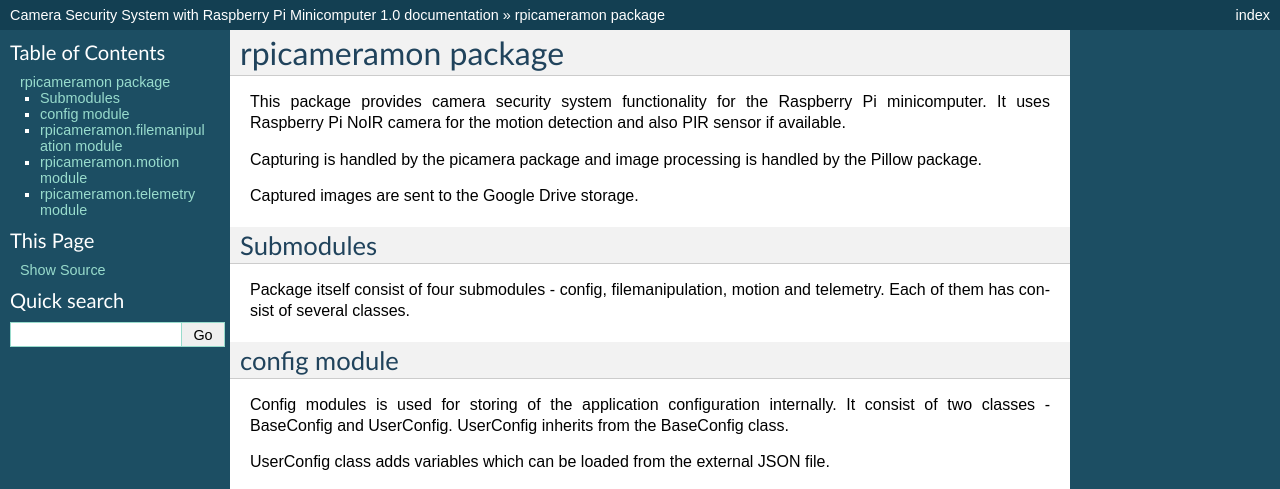
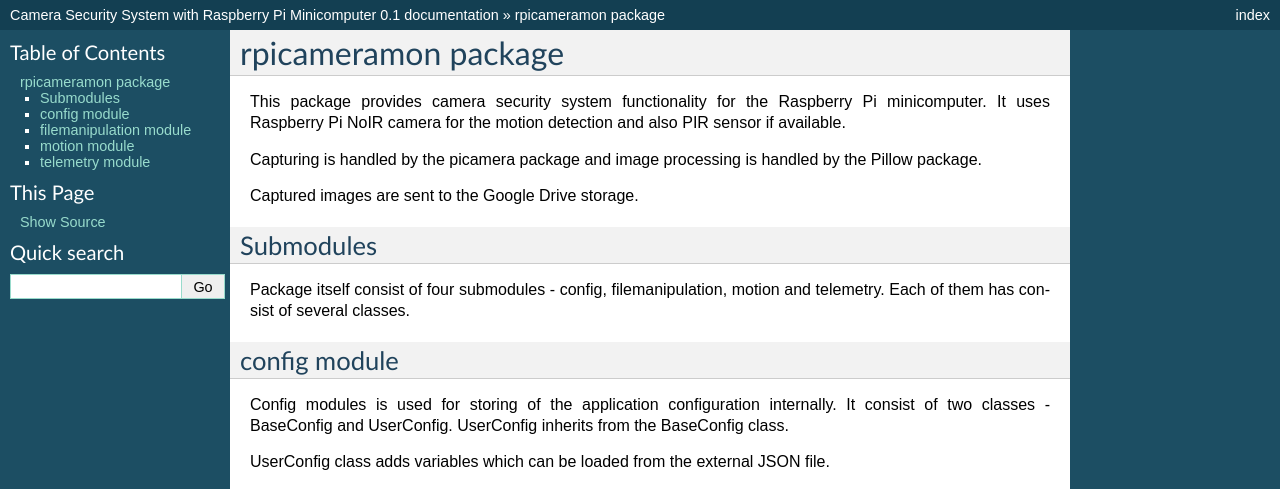
Before and after one commit to marekvi95/bakalarka, a Sphinx documentation site: the page built from docs/rpicameramon.rst, in a window 1280 px wide, cut to the strip 0-489 px from the top of the page. Built offline with Sphinx 7.4.7, drawn with Linux system fonts in a browser that asks for light colours; some of the changed text lies outside the part shown.

Commit message:
documentation update

```diff
--- a/docs/conf.py
+++ b/docs/conf.py
@@ -62,9 +62,9 @@
 # built documents.
 #
 # The short X.Y version.
-version = '1.0'
+version = '0.1'
 # The full version, including alpha/beta/rc tags.
-release = '1.0'
+release = '0.1'
 
 # The language for content autogenerated by Sphinx. Refer to documentation
 # for a list of supported languages.
@@ -298,7 +298,7 @@
 
 # If false, no module index is generated.
 #
-# latex_domain_indices = True
+latex_domain_indices = False
 
 
 # -- Options for manual page output ---------------------------------------
@@ -332,7 +332,7 @@
 
 # If false, no module index is generated.
 #
-# texinfo_domain_indices = True
+texinfo_domain_indices = False
 
 # How to display URL addresses: 'footnote', 'no', or 'inline'.
 #
@@ -340,4 +340,8 @@
 
 # If true, do not generate a @detailmenu in the "Top" node's menu.
 #
-# texinfo_no_detailmenu = False
+texinfo_no_detailmenu = True
+
+
+# Parsing Order
+autodoc_member_order = 'bysource'
--- a/docs/rpicameramon.rst
+++ b/docs/rpicameramon.rst
@@ -22,10 +22,9 @@
 
 .. automodule:: rpicameramon.config
     :members:
-    :undoc-members:
     :show-inheritance:
 
-rpicameramon.filemanipulation module
+filemanipulation module
 ------------------------------------
 This module consist of classes for the manipulation with files in Google Drive.
 
@@ -34,7 +33,7 @@
     :undoc-members:
     :show-inheritance:
 
-rpicameramon.motion module
+motion module
 --------------------------
 This module has functionality for the motion detection from the scene and also from the PIR sensor
 and also SMS handler.
@@ -46,7 +45,7 @@
     :show-inheritance:
 
 
-rpicameramon.telemetry module
+telemetry module
 -----------------------------
 This module provides functionality for sending telemetry data to the Google Sheets.
 
```
Also changed, not shown: 2 other files.
